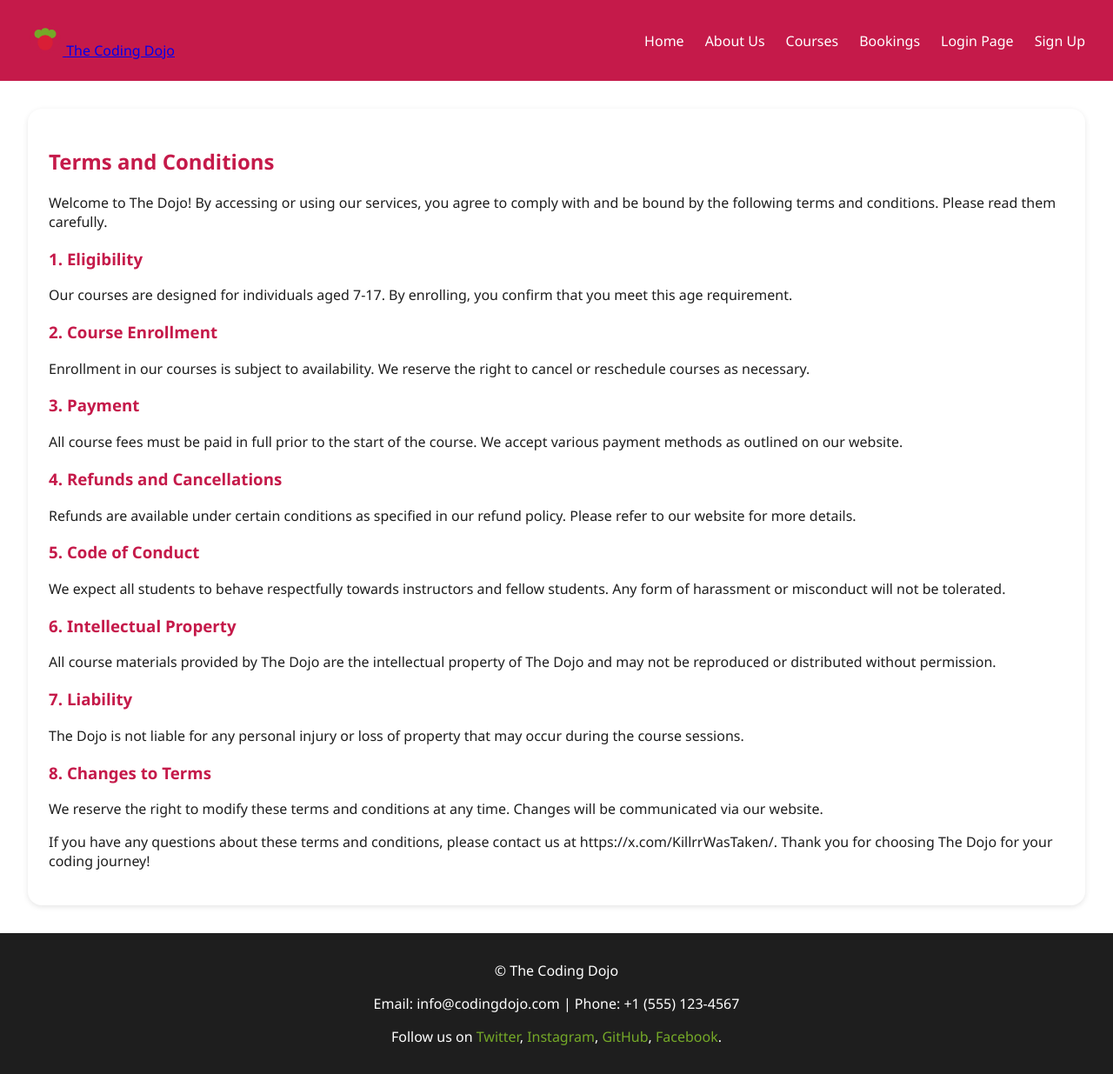
After one commit to 24CowdryA008/dojo-project-design, a Flask app: page /termsandconditions in a window 1280 px wide. The commit adds this page. Shown: the whole page at 87% size. Run offline with Flask 3, Linux system fonts and the light colour scheme.

Commit message:
Summary (required)

```diff
--- a/raspberry.py
+++ b/raspberry.py
@@ -175,5 +175,9 @@ def logout():
     flash("You have been logged out.", "info")
     return redirect(url_for("login"))
 
+@app.route('/termsandconditions')
+def termsandconditions():
+    return render_template('termsandconditions.html')
+
 if __name__ == '__main__':
     app.run(debug=True)
--- /dev/null
+++ b/templates/termsandconditions.html
@@ -0,0 +1,34 @@
+{% extends 'basis.html' %}
+
+{% block content %}
+<section class="feature">
+    <h2>Terms and Conditions</h2>
+    <p>Welcome to The Dojo! By accessing or using our services, you agree to comply with and be bound by the following terms and conditions. Please read them carefully.</p>
+
+    <h3>1. Eligibility</h3>
+    <p>Our courses are designed for individuals aged 7-17. By enrolling, you confirm that you meet this age requirement.</p>
+
+    <h3>2. Course Enrollment</h3>
+    <p>Enrollment in our courses is subject to availability. We reserve the right to cancel or reschedule courses as necessary.</p>
+
+    <h3>3. Payment</h3>
+    <p>All course fees must be paid in full prior to the start of the course. We accept various payment methods as outlined on our website.</p>
+
+    <h3>4. Refunds and Cancellations</h3>
+    <p>Refunds are available under certain conditions as specified in our refund policy. Please refer to our website for more details.</p>
+
+    <h3>5. Code of Conduct</h3>
+    <p>We expect all students to behave respectfully towards instructors and fellow students. Any form of harassment or misconduct will not be tolerated.</p>
+
+    <h3>6. Intellectual Property</h3>
+    <p>All course materials provided by The Dojo are the intellectual property of The Dojo and may not be reproduced or distributed without permission.</p>
+
+    <h3>7. Liability</h3>
+    <p>The Dojo is not liable for any personal injury or loss of property that may occur during the course sessions.</p>
+
+    <h3>8. Changes to Terms</h3>
+    <p>We reserve the right to modify these terms and conditions at any time. Changes will be communicated via our website.</p>
+
+    <p>If you have any questions about these terms and conditions, please contact us at https://x.com/KillrrWasTaken/. Thank you for choosing The Dojo for your coding journey!</p>
+</section>
+{% endblock %}
```
Also changed, not shown: templates/register.html (+5 -9 lines), bookings.db, users.db.
